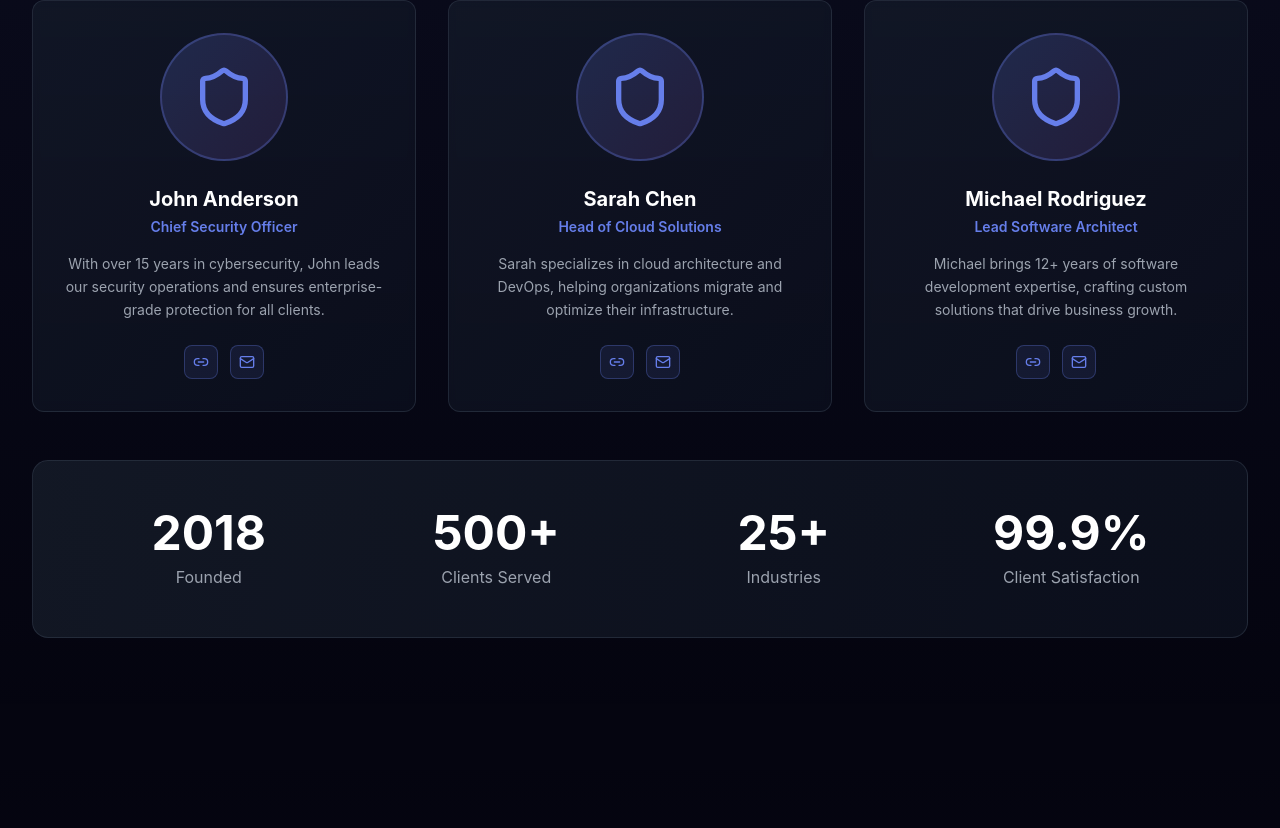
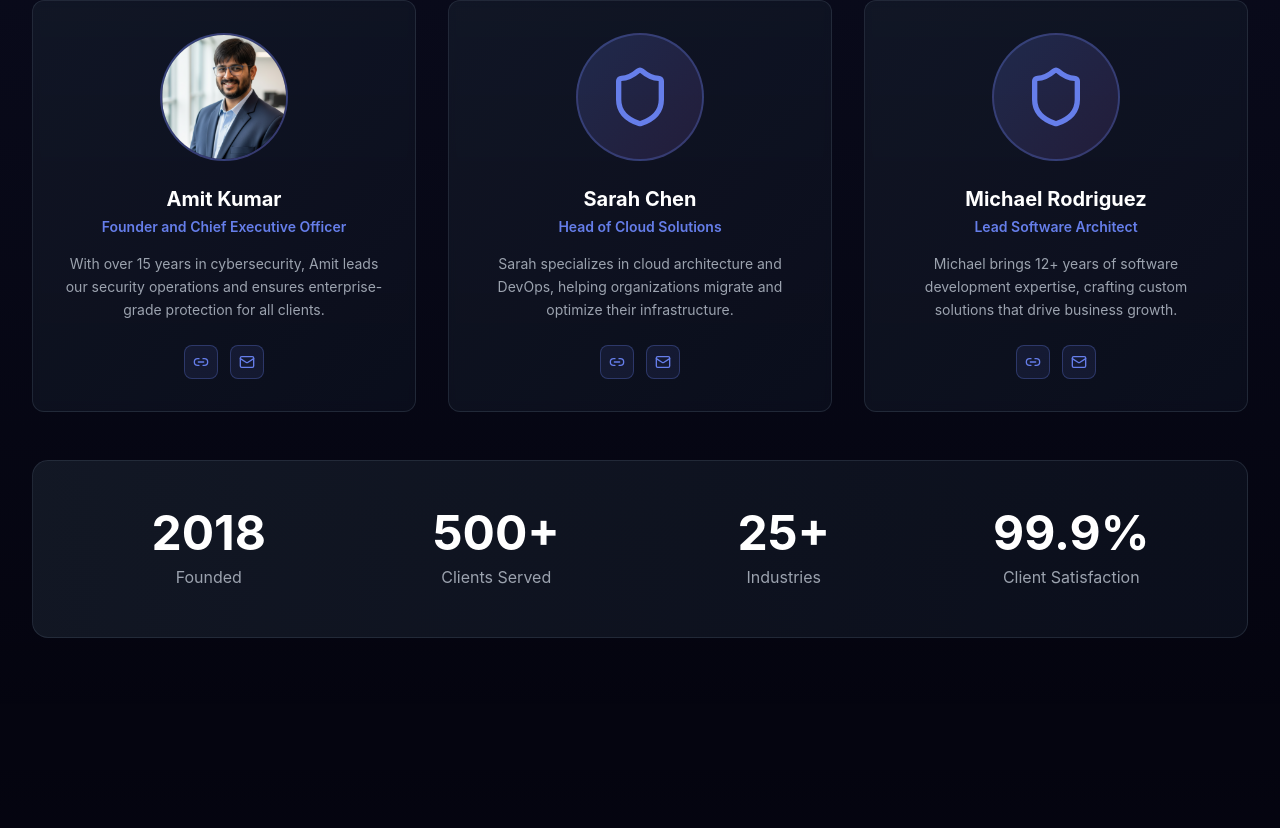
Before and after one commit to AnmolKSrivastava/xsavlab, a React (Create React App) app: page / in a window 1280 px wide. Shown: the part 1825-2653 px from the top of the page. Built offline with nearby package versions, Linux system fonts and the light colour scheme.

Commit message:
Updated CEO Profile

```diff
--- /dev/null
+++ b/src/assets/images/team/USAGE-GUIDE.js
@@ -0,0 +1,65 @@
+/*
+ * HOW TO ADD TEAM PROFILE IMAGES
+ *
+ * Step 1: Add your images to src/assets/images/team/
+ * Example files:
+ *   - amit-kumar.jpg
+ *   - sarah-chen.jpg
+ *   - michael-rodriguez.jpg
+ *
+ * Step 2: Import images at the top of About.jsx:
+ */
+
+// Add these imports at the top of src/components/About.jsx
+import amitKumarImg from '../assets/images/team/amit-kumar.jpg';
+import sarahChenImg from '../assets/images/team/sarah-chen.jpg';
+import michaelRodriguezImg from '../assets/images/team/michael-rodriguez.jpg';
+
+/*
+ * Step 3: Update the team array to use the imported images:
+ */
+
+const team = [
+  {
+    name: 'Amit Kumar',
+    role: 'Founder and Chief Executive Officer',
+    bio: 'With over 15 years in cybersecurity, Amit leads our security operations and ensures enterprise-grade protection for all clients.',
+    image: amitKumarImg,  // ← Change from null to amitKumarImg
+    linkedin: 'https://linkedin.com',
+    email: 'amittiwary@xsavlab.com',
+  },
+  {
+    name: 'Sarah Chen',
+    role: 'Head of Cloud Solutions',
+    bio: 'Sarah specializes in cloud architecture and DevOps, helping organizations migrate and optimize their infrastructure.',
+    image: sarahChenImg,  // ← Change from null to sarahChenImg
+    linkedin: 'https://linkedin.com',
+    email: 'sarah@xsavlab.com',
+  },
+  {
+    name: 'Michael Rodriguez',
+    role: 'Lead Software Architect',
+    bio: 'Michael brings 12+ years of software development expertise, crafting custom solutions that drive business growth.',
+    image: michaelRodriguezImg,  // ← Change from null to michaelRodriguezImg
+    linkedin: 'https://linkedin.com',
+    email: 'michael@xsavlab.com',
+  },
+];
+
+/*
+ * IMPORTANT NOTES:
+ *
+ * - Image format: JPG, PNG, or WebP
+ * - Recommended size: 256x256px (square, will be displayed in 128x128px circle)
+ * - Keep files under 500KB for optimal performance
+ * - If image is null, a Shield icon will be shown as placeholder
+ *
+ * ALTERNATIVE: Using public folder
+ * If you prefer to use the public folder instead:
+ *
+ * 1. Place images in public/images/team/
+ * 2. Reference them like this:
+ *    image: '/images/team/amit-kumar.jpg'
+ *
+ * The src/assets approach is recommended for better webpack optimization.
+ */
--- a/src/components/About.jsx
+++ b/src/components/About.jsx
@@ -1,6 +1,7 @@
 import React from 'react';
 import { motion } from 'framer-motion';
 import { Award, Target, Zap, Shield, Link2, Mail } from 'lucide-react';
+import amitKumarImg from '../assets/images/team/amitKumarImg.png';
 
 const TeamMember = ({ name, role, bio, image, linkedin, email, index }) => {
   return (
@@ -79,12 +80,12 @@ const About = () => {
 
   const team = [
     {
-      name: 'John Anderson',
-      role: 'Chief Security Officer',
-      bio: 'With over 15 years in cybersecurity, John leads our security operations and ensures enterprise-grade protection for all clients.',
-      image: null,
-      linkedin: 'https://linkedin.com',
-      email: 'john@xsavlab.com',
+      name: 'Amit Kumar',
+      role: 'Founder and Chief Executive Officer',
+      bio: 'With over 15 years in cybersecurity, Amit leads our security operations and ensures enterprise-grade protection for all clients.',
+      image: amitKumarImg,
+      linkedin: 'https://www.linkedin.com/in/amit-kumar-03084a19/',
+      email: 'amit.tiwary@xsavlab.com',
     },
     {
       name: 'Sarah Chen',
```
Also changed, not shown: src/assets/images/README.md (added), src/assets/images/team/README.md (added), src/assets/images/team/amitKumarImg.png (added), 1 other file (tests, documents, lock files or other folders).
